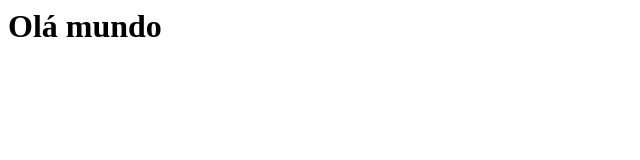
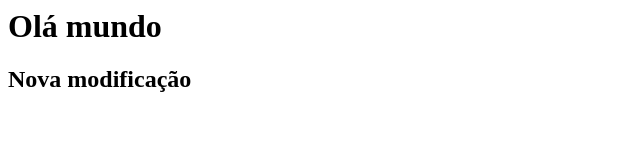
Before and after one commit to lucaspecpan/primeirotestegithub, a plain HTML site: page index.html in a window 1280 px wide. Shown: the whole page, without its empty margins (0-640 px from the left). Drawn offline with Linux system fonts and the light colour scheme.

Commit message:
Enviando para o github teste aula

```diff
--- a/index.html
+++ b/index.html
@@ -1 +1,2 @@
 <h1>Olá mundo</h1>
+<h2>Nova modificação</h2>
```
Also changed, not shown: novo.html (added), novo2.html (added), novo3.html (added), novo4.html (added).
